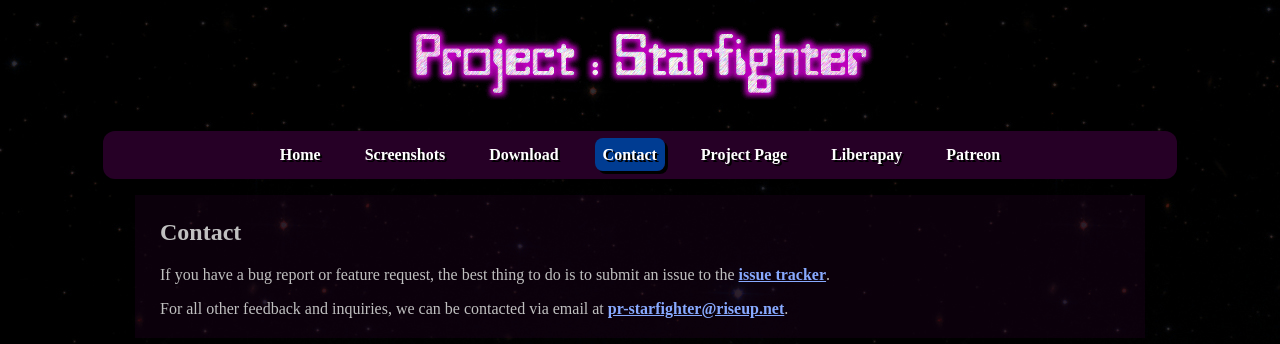
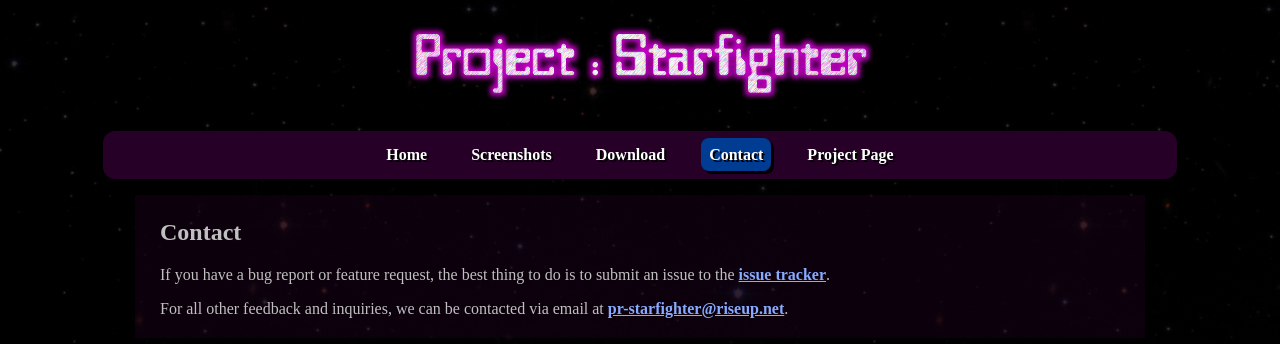
Before and after one commit to pr-starfighter/pr-starfighter.github.io, a plain HTML site: page contact.html in a window 1280 px wide. Shown: the top 344 px of the page. Drawn offline with Linux system fonts and the light colour scheme.

Commit message:
Remove old Liberapay/Patreon links.

```diff
--- a/contact.html
+++ b/contact.html
@@ -19,8 +19,6 @@
             <li><a href="download.html">Download</a></li>
             <li class="current"><a href="contact.html">Contact</a></li>
             <li><a href="https://github.com/pr-starfighter/starfighter">Project Page</a></li>
-            <li><a href="https://liberapay.com/diligentcircle/">Liberapay</a></li>
-            <li><a href="https://www.patreon.com/diligentcircle">Patreon</a></li>
         </ul>
     </nav>
 
```
Also changed, not shown: download.html (+0 -2 lines), index.html (+0 -1 lines), old.html (+0 -2 lines).
